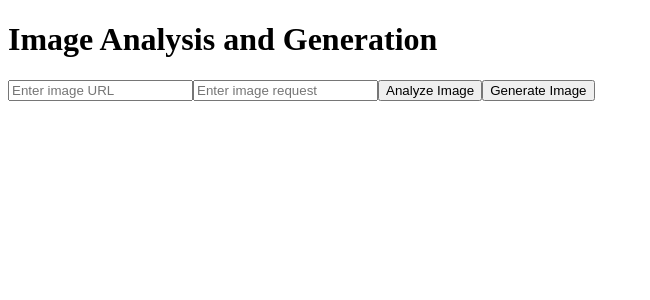
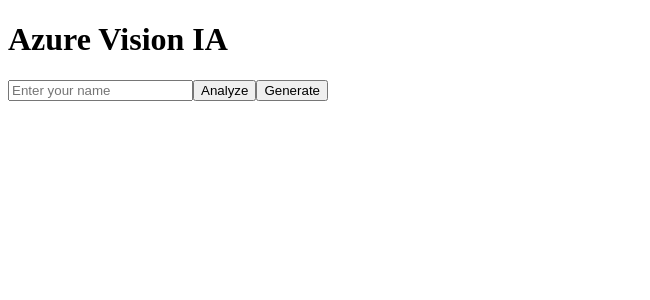
Before and after one commit to Jborro98/analyze-and-generate-images-with-Azure-AI, a React (Create React App) app: page / in a window 1280 px wide. Shown: the top 300 px of the page, without its empty margins (0-650 px from the left). Built offline with nearby package versions, Linux system fonts and the light colour scheme; the HTML template or start-up script is replaced by a standard one.

Commit message:
Add again the same but different

```diff
--- a/src/App.js
+++ b/src/App.js
@@ -1,35 +1,13 @@
 
-import React, { useState } from 'react';
+import React from 'react';
 
 function App() {
-  const [imageUrl, setImageUrl] = useState('');
-  const [imageRequest, setImageRequest] = useState('');
-
-  const handleImageUrlChange = (event) => {
-    setImageUrl(event.target.value);
-  };
-
-  const handleImageRequestChange = (event) => {
-    setImageRequest(event.target.value);
-  };
-
-  const handleImageAnalysis = () => {
-    // Code to trigger image analysis
-    console.log('Image analysis triggered');
-  };
-
-  const handleImageGeneration = () => {
-    // Code to trigger image generation
-    console.log('Image generation triggered');
-  };
-
   return (
     <div>
-      <h1>Image Analysis and Generation</h1>
-      <input type="text" value={imageUrl} onChange={handleImageUrlChange} placeholder="Enter image URL" />
-      <input type="text" value={imageRequest} onChange={handleImageRequestChange} placeholder="Enter image request" />
-      <button onClick={handleImageAnalysis}>Analyze Image</button>
-      <button onClick={handleImageGeneration}>Generate Image</button>
+      <h1>Azure Vision IA</h1>
+      <input type="text" placeholder="Enter your name" />
+      <button>Analyze</button>
+      <button>Generate</button>
     </div>
   );
 }
```
Also changed, not shown: 1 other file (tests, documents, lock files or other folders).
